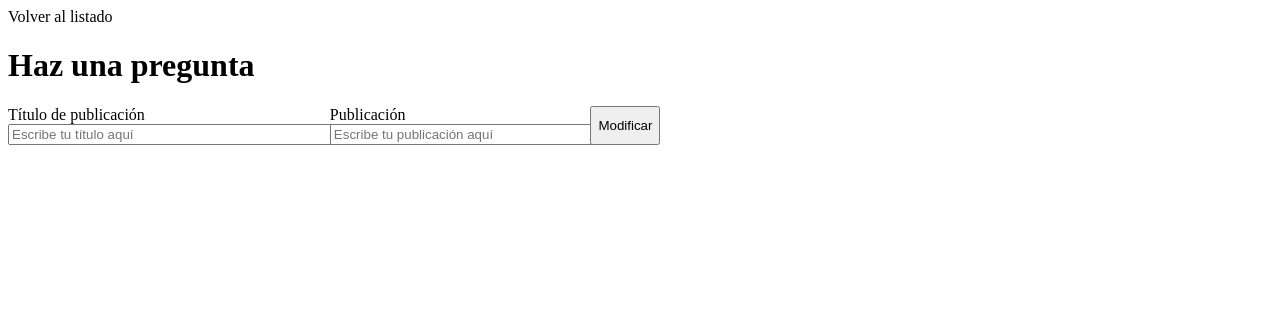
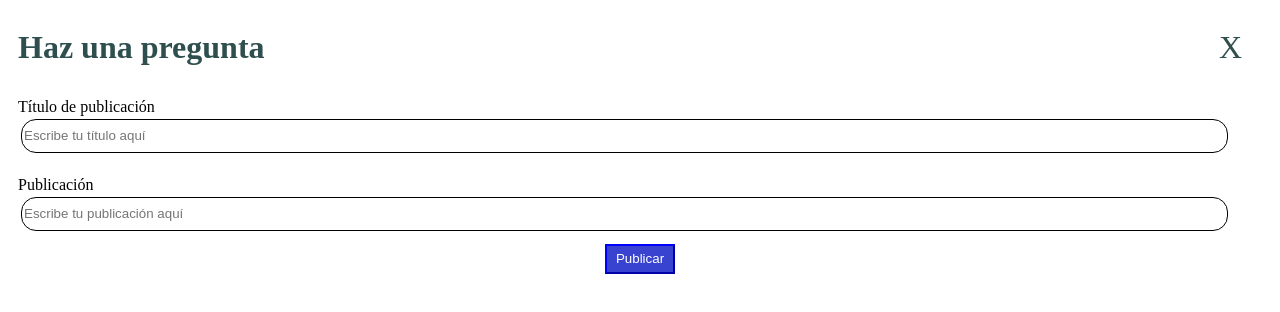
Before and after one commit to joakinm/luca-test, an Angular app: page /preguntas in a window 1280 px wide. Shown: the top 312 px of the page. Built offline with nearby package versions, Linux system fonts and the light colour scheme.

Commit message:
mejorando estilo de formulario

```diff
--- a/src/app/form-pregunta/form-pregunta.component.html
+++ b/src/app/form-pregunta/form-pregunta.component.html
@@ -1,19 +1,25 @@
 <div>
-    <div class="cursor-pointer" (click)="irAlListado()">Volver al listado</div>
-    <div class="d-flex">
-        <h1>Haz una pregunta</h1>
+    <div class="d-flex header">
+        <div>
+            <h1>Haz una pregunta</h1>
+        </div>
+        <div class="close-x cursor-pointer" (click)="irAlListado()">X</div>
     </div>
-    <form class="d-flex" [formGroup]="form">
+    <form [formGroup]="form">
         <div class="inputs">
             <label for="titulo">Título de publicaci&oacute;n</label>
-            <input class="w-100" type="text" name="titulo" id="titulo" formControlName="titulo" placeholder="Escribe tu título aquí">
-            <span class="blockquote-footer" *ngIf="!form.get('titulo').valid && form.get('titulo').touched">Favor de ingresar un titulo</span>
+            <input class="input-data" type="text" name="titulo" id="titulo" formControlName="titulo" placeholder="Escribe tu título aquí">
+            <div>
+                <small class="blockquote-footer" *ngIf="!form.get('titulo').valid && form.get('titulo').touched">Favor de ingresar un titulo</small>
+            </div>
         </div>
         <div class="inputs">
             <label for="publicacion">Publicaci&oacute;n</label>
-            <input class="w-100" type="text" name="publicacion" id="publicacion" formControlName="publicacion" placeholder="Escribe tu publicación aquí">
-            <span class="blockquote-footer" *ngIf="!form.get('publicacion').valid && form.get('publicacion').touched">Favor de ingresar un apellido</span>
+            <input class="input-data" type="text" name="publicacion" id="publicacion" formControlName="publicacion" placeholder="Escribe tu publicación aquí">
+            <div>
+                <small class="blockquote-footer" *ngIf="!form.get('publicacion').valid && form.get('publicacion').touched">Favor de ingresar un apellido</small>
+            </div>
         </div>
-        <button type="submit" (click)="publicar()">{{modoEdit ? 'Modificar' : 'Publicar'}}</button>
+            <button type="submit" class="button-submit" (click)="publicar()" [disabled]="!form.valid">{{modoEdit ? 'Modificar' : 'Publicar'}}</button>
     </form>
 </div>
--- a/src/app/form-pregunta/form-pregunta.component.ts
+++ b/src/app/form-pregunta/form-pregunta.component.ts
@@ -20,7 +20,7 @@ export class FormPreguntaComponent implements OnInit {
 
   ngOnInit(): void {
     this.preguntaIndex = +this.rutaActiva.snapshot.paramMap.get('id');
-    if (this.preguntaIndex === 0 || this.preguntaIndex > 0) {
+    if (this.preguntaIndex > 0) {
       this.modoEdit = true;
     }
     this.initForm();
@@ -47,8 +47,11 @@ export class FormPreguntaComponent implements OnInit {
   public publicar() {
     if (this.modoEdit) {
       this.preguntaService.modificarPreguntas(this.form.value, this.preguntaIndex);
+      this.modoEdit = false;
+      this.initForm();
     } else {
       this.preguntaService.agregarPregunta(this.form.value);
+      this.initForm();
     }
   }
 
--- a/src/app/pregunta-listado/pregunta-listado.component.html
+++ b/src/app/pregunta-listado/pregunta-listado.component.html
@@ -1,6 +1,7 @@
 <div>
+    <h1>Listado de preguntas</h1>
     <div class="cursor-pointer" (click)="nuevaPregunta()">Nueva Pregunta</div>
-    <div *ngFor="let pregunta of preguntas, let id = index" >
+    <div *ngFor="let pregunta of preguntas; let id = index" >
         <div class="cursor-pointer" (click)="modificarPregunta(id)">
             <h2>{{pregunta.titulo}}</h2>
             <p>
--- a/src/styles.scss
+++ b/src/styles.scss
@@ -22,3 +22,41 @@
 .justify-content-between {
     justify-content: space-between;
 }
+
+.inputs {
+    width: 100%;
+    display: block;
+    padding: 10px;
+}
+
+.input-data {
+    width: 95%;
+    border-radius: 15px;
+    height: 30px;
+    border: 1px solid;
+    margin: 3px;
+}
+
+.button-submit {
+    height: 30px;
+    margin: 0 auto;
+    display: flex;
+    align-items: center;
+    width: 70px;
+    justify-content: center;
+    border-color: blue;
+    background-color: #3843d0;
+    color: #ffffff;
+}
+
+.header {
+    justify-content: space-between;
+    align-items: center;
+    padding-right: 30px;
+    padding-left: 10px;
+    color: darkslategrey;
+}
+
+.close-x {
+    font-size: xx-large;
+}
```
